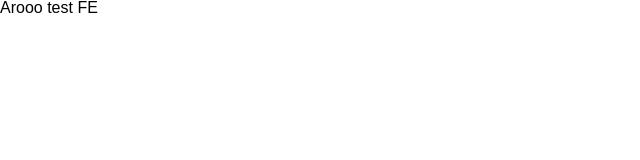
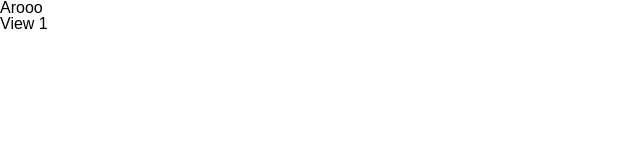
Before and after one commit to ju-kkim/arooo-test-fe, a React (Create React App) app: page /view/1 in a window 1280 px wide. Shown: the top 160 px of the page, without its empty margins (0-640 px from the left). Built offline with nearby package versions, Linux system fonts and the light colour scheme.

Commit message:
feat: react-router-dom 추가

```diff
--- a/package.json
+++ b/package.json
@@ -10,8 +10,10 @@
     "@types/node": "^16.18.39",
     "@types/react": "^18.2.17",
     "@types/react-dom": "^18.2.7",
+    "@types/react-router-dom": "^5.3.3",
     "react": "^18.2.0",
     "react-dom": "^18.2.0",
+    "react-router-dom": "^6.14.2",
     "react-scripts": "5.0.1",
     "typescript": "^4.9.5",
     "web-vitals": "^2.1.4"
--- a/src/App.tsx
+++ b/src/App.tsx
@@ -1,7 +1,15 @@
+import { Route, Routes } from 'react-router-dom';
+import Home from 'page/Home/Home';
+import View from 'page/View/View';
+
 function App() {
   return (
     <>
-      <h1>Arooo test FE</h1>
+      <h1>Arooo</h1>
+      <Routes>
+        <Route path="/" element={<Home />} />
+        <Route path="/view/:contentId" element={<View />} />
+      </Routes>
     </>
   );
 }
--- a/src/index.tsx
+++ b/src/index.tsx
@@ -2,11 +2,12 @@ import ReactDOM from 'react-dom/client';
 
 import App from './App';
 import GlobalStyle from './styles/globalStyle';
+import { BrowserRouter } from 'react-router-dom';
 
 const root = ReactDOM.createRoot(document.getElementById('root') as HTMLElement);
 root.render(
-  <>
+  <BrowserRouter>
     <GlobalStyle />
     <App />
-  </>
+  </BrowserRouter>
 );
--- /dev/null
+++ b/src/page/Home/Home.tsx
@@ -0,0 +1,5 @@
+const Home = () => {
+  return <main>Home</main>;
+};
+
+export default Home;
--- /dev/null
+++ b/src/page/View/View.tsx
@@ -0,0 +1,12 @@
+import { useParams } from 'react-router-dom';
+
+const View = () => {
+  const { contentId } = useParams();
+  return (
+    <main>
+      <p>View {contentId}</p>
+    </main>
+  );
+};
+
+export default View;
```
Also changed, not shown: 1 other file (tests, documents, lock files or other folders).
